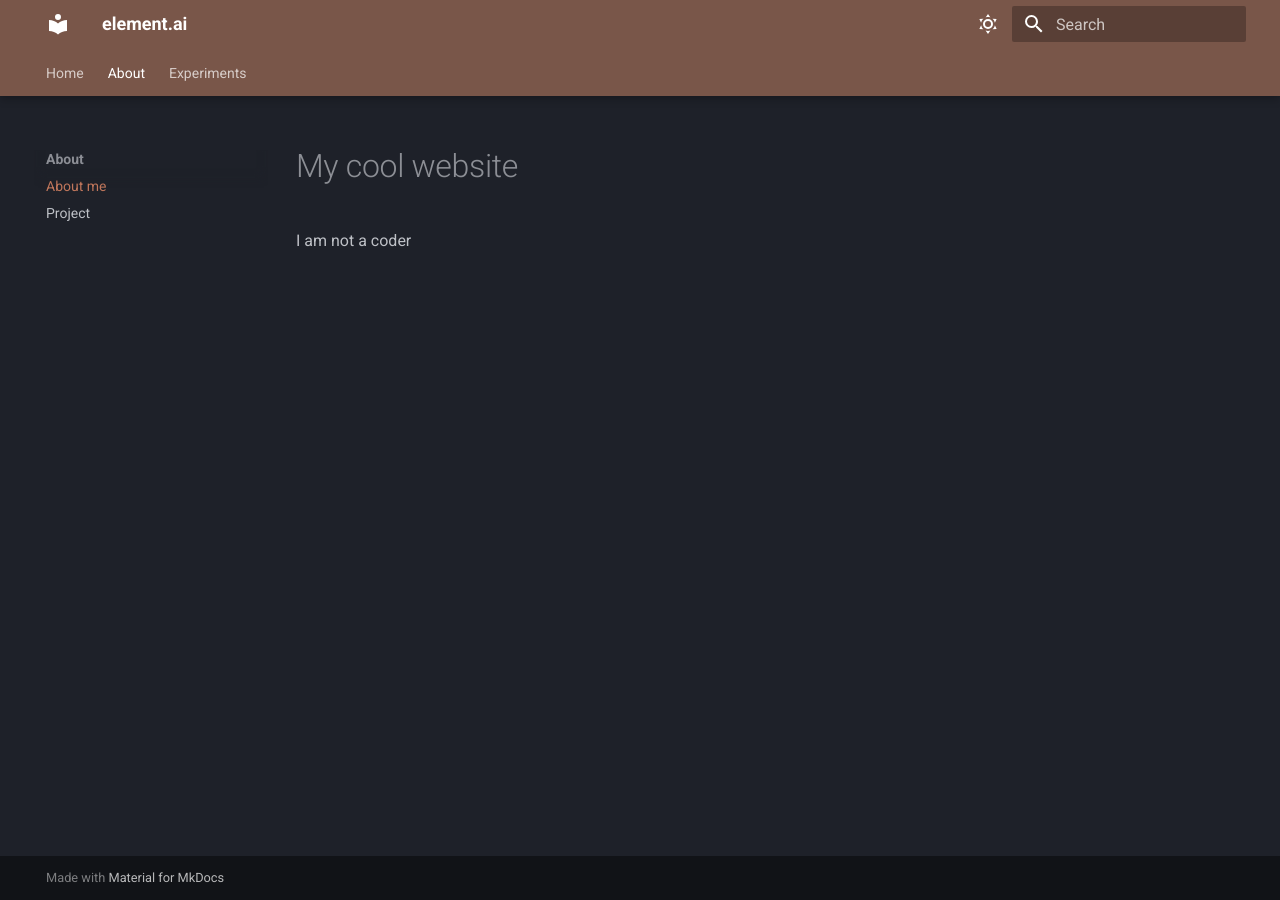
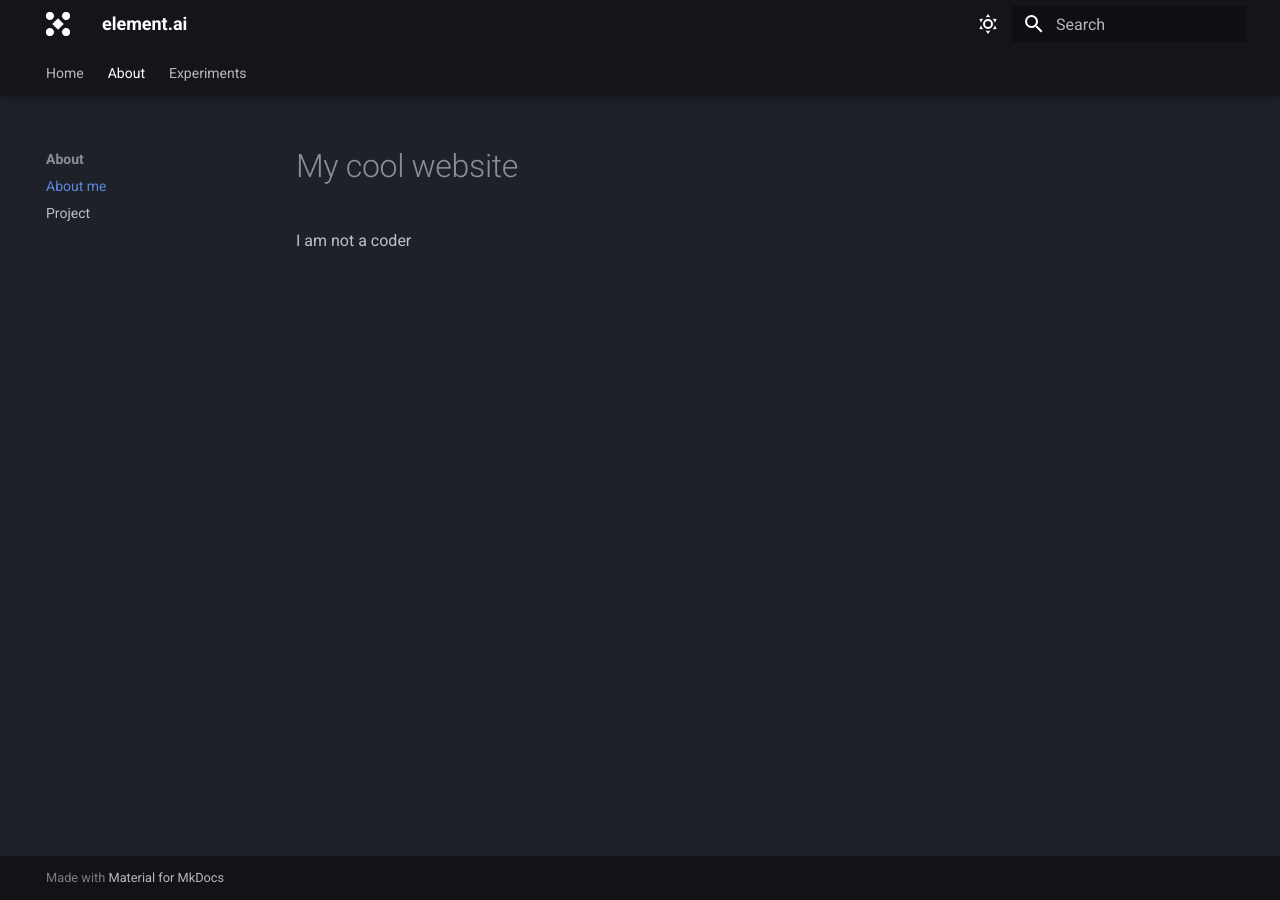
Before and after one commit to imdrift/element.ai, an MkDocs documentation site: the page built from docs/about/about.md, in a window 1280 px wide. Built offline with MkDocs 1.6.1 and Material for MkDocs 9.7.7, drawn with Linux system fonts in a browser that asks for light colours.

Commit message:
updated yml

```diff
--- a/mkdocs.yml
+++ b/mkdocs.yml
@@ -1,16 +1,18 @@
 site_name: element.ai
 site_description: e-textiles experiments documentation
 site_author: Ieva Marija Dautartaitė
-site_url: https://example.com
+site_url: https://imdrift.github.io/element.ai/
 theme:
   name: material
+  logo: assets/5logo.png
+  favicon: assets/favicon.png
   palette:
     # Dark Mode
     - scheme: slate
       toggle:
         icon: material/weather-sunny
         name: Dark mode
-      primary: brown
+      primary: black
       accent: deep orange
 
     # Light Mode
@@ -18,19 +20,21 @@
       toggle:
         icon: material/weather-night
         name: Light mode
-      primary: brown
+      primary: black
       accent: deep orange
 
   features:
   - navigation.tabs
   - navigation.tabs.sticky
   - navigation.sections
-  - toc.integrate
+  - navigation.indexes
   - navigation.top
   - content.code.copy
   - content.code.select
   - content.code.annotate
 
+extra:
+  homepage: https://imdrift.github.io/element.ai/
 
 markdown_extensions:
 # Code blocks
```
Also changed, not shown: docs/assets/5logo.png (added), docs/assets/favicon.ico (added).
